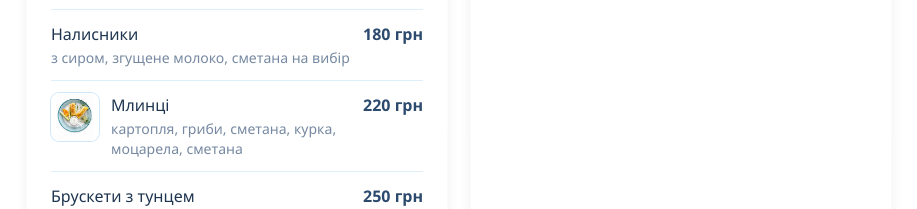
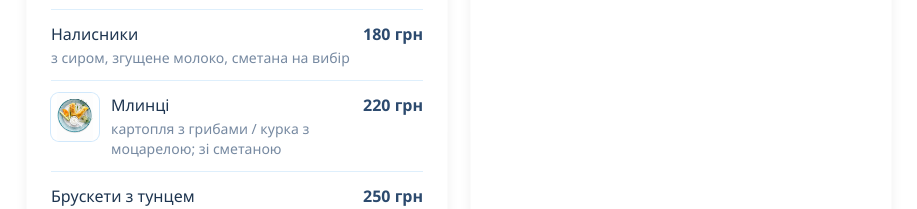
Before and after one commit to roman-alex/family-hotel, a React (Vite) app: page /restaurant in a window 1280 px wide. Shown: the part 904-1113 px from the top of the page, without its empty margins (181-1098 px from the left). Built offline with nearby package versions, Linux system fonts and the light colour scheme.

Commit message:
add menu item

```diff
--- a/src/data/restaurantMenu.ts
+++ b/src/data/restaurantMenu.ts
@@ -54,7 +54,7 @@ export const menuSections: MenuSection[] = [
       },
       {
         name: 'Млинці',
-        description: 'картопля, гриби, сметана, курка, моцарела, сметана',
+        description: 'картопля з грибами / курка з моцарелою; зі сметаною',
         price: 220,
         image: 'images/dishes/mlyntsi.png',
       },
```
